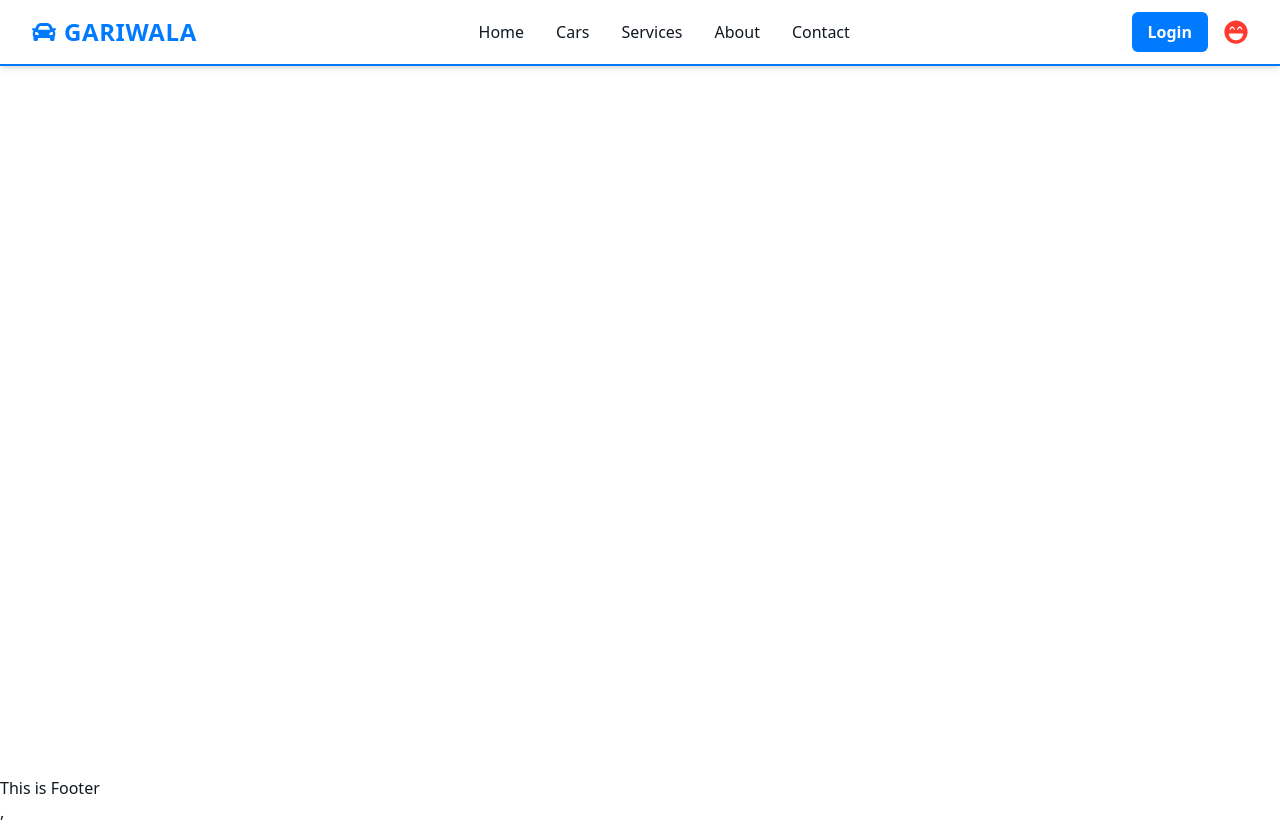
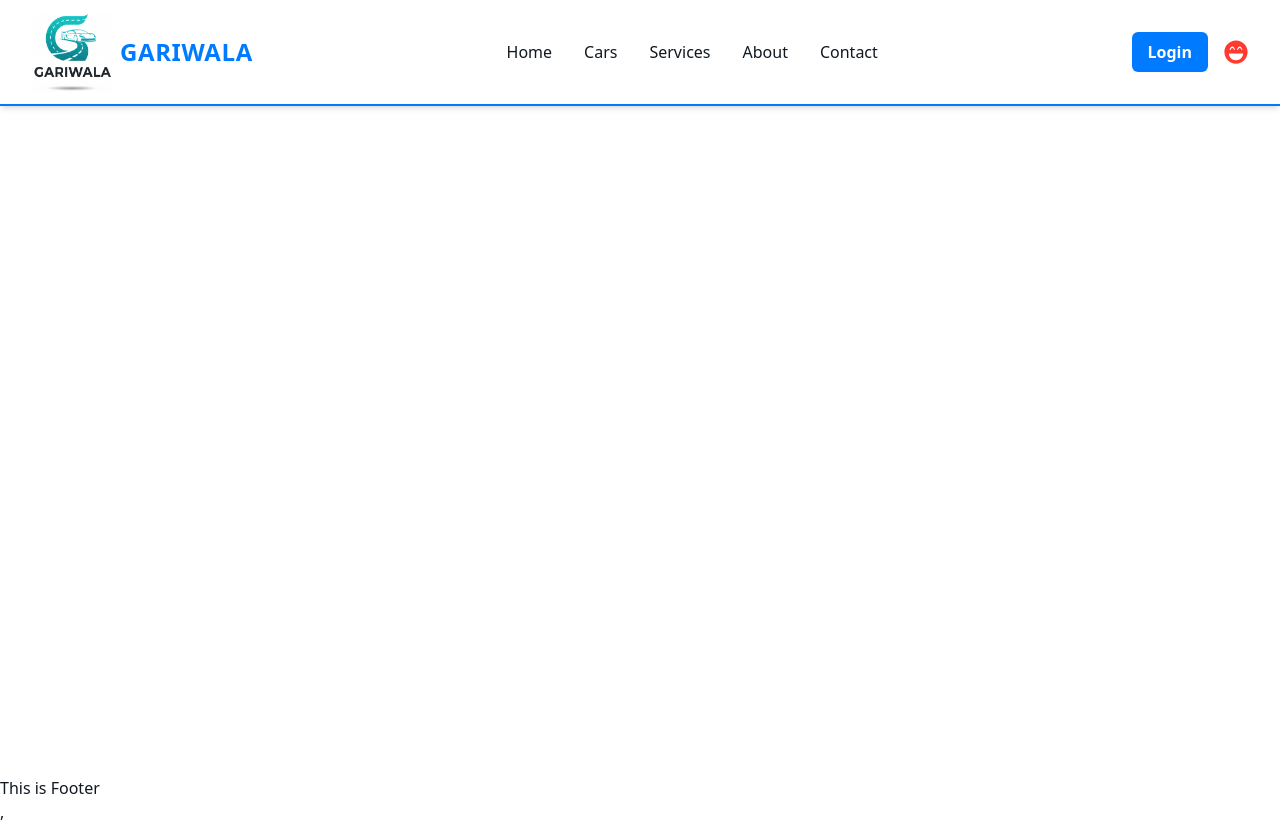
Before and after one commit to Taoshif1/PH-A10-Client, a React (Vite) app: page / in a window 1280 px wide. Built offline with nearby package versions, Linux system fonts and the light colour scheme.

Commit message:
navbar created

```diff
--- a/src/components/Navbar.jsx
+++ b/src/components/Navbar.jsx
@@ -1,12 +1,13 @@
 import { FaCar, FaLaughBeam } from "react-icons/fa";
+import logo from '../assets/logo.png'
 
 const Navbar = () => {
   return (
     <div className="navbar px-8 py-3 bg-white shadow-lg sticky top-0 z-50">
       {/* Left - Logo & Name */}
       <div className="flex items-center gap-2">
-        <FaCar className="text-[var(--color-primary)] text-2xl" />
-        <h1 className="navbar-brand text-2xl font-bold text-[var(--color-primary)] tracking-wide">
+        <img className="w-20 h-20"  src={logo} alt="logo" />
+        <h1 className="navbar-brand text-2xl font-bold text-[var(--color-primary)] tracking-wide -p-3">
           GARIWALA
         </h1>
       </div>
```
Also changed, not shown: src/assets/logo.png.
